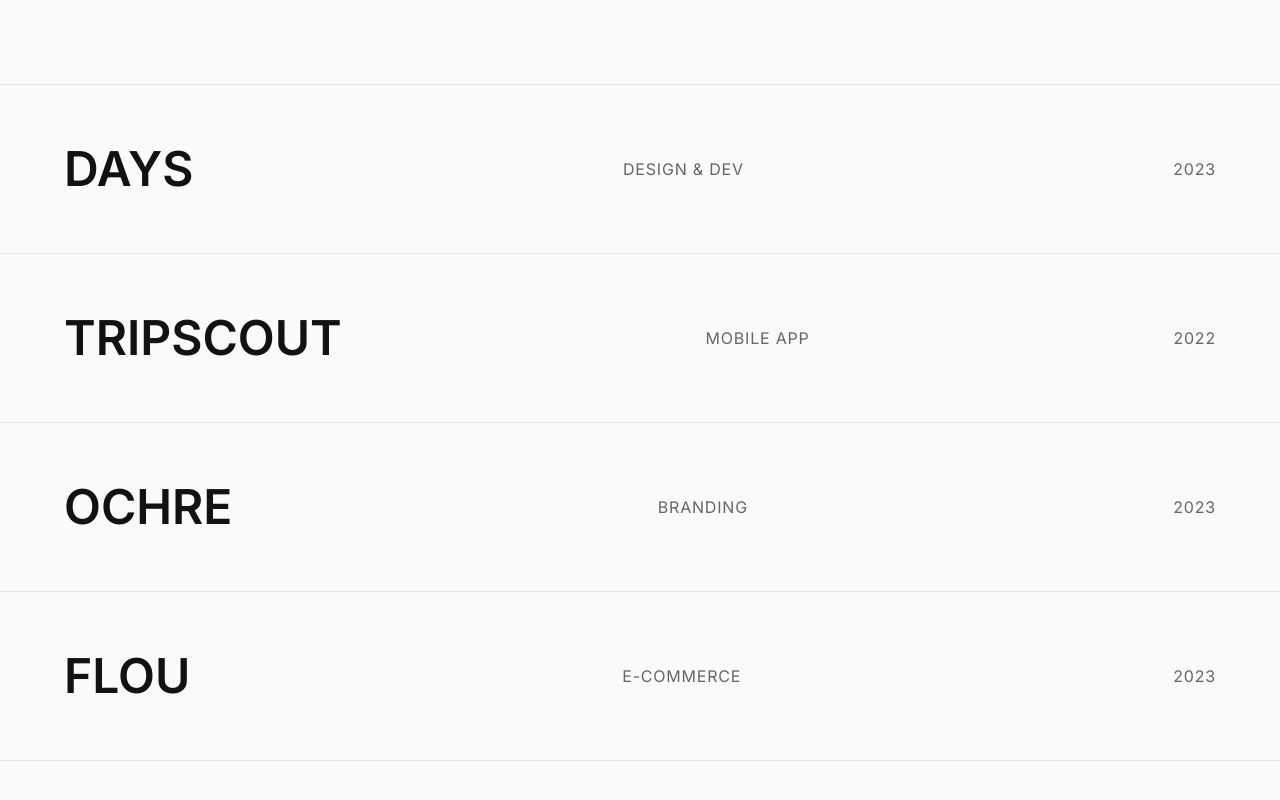
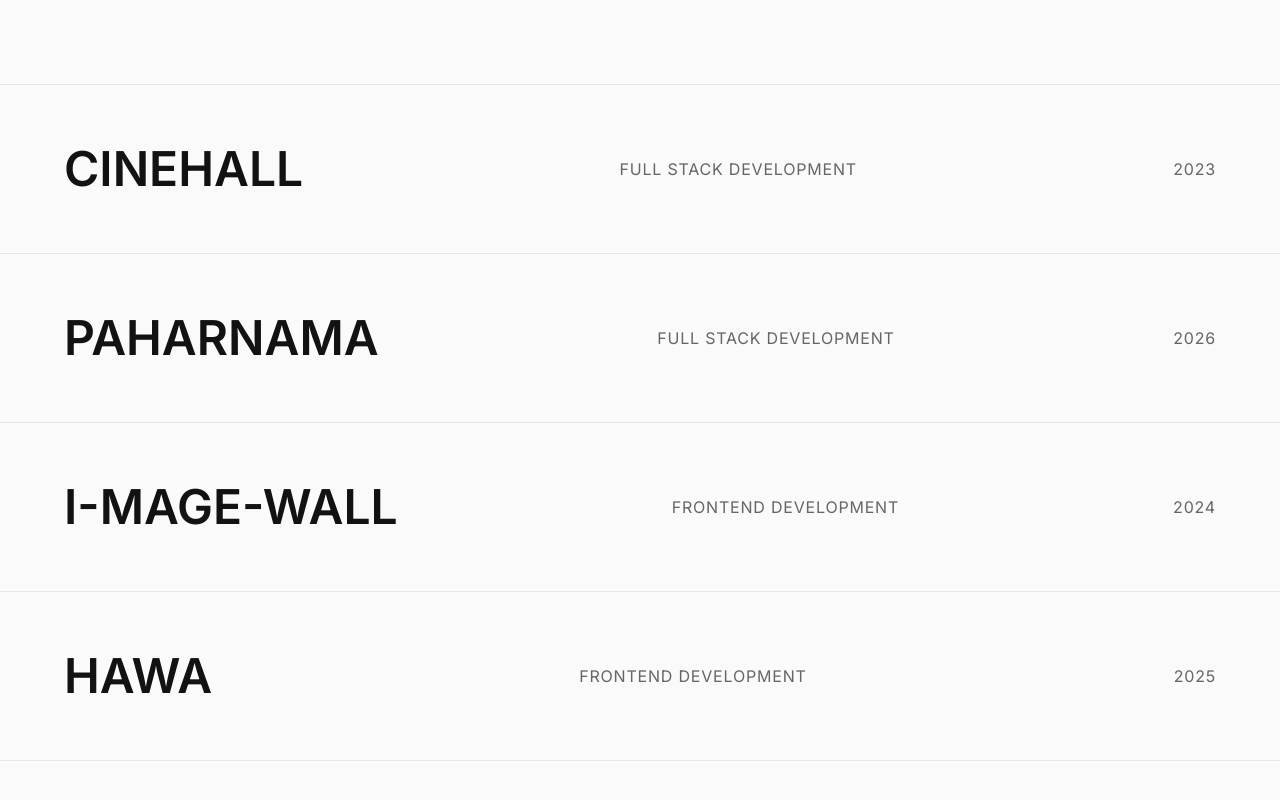
Before and after one commit to d33pto3/portfolio, a React (Vite) app: page / in a window 1280 px wide. Shown: the part 460-1260 px from the top of the page. Built offline with nearby package versions, Linux system fonts and the light colour scheme.

Commit message:
project list update

```diff
--- a/src/data/projects.ts
+++ b/src/data/projects.ts
@@ -8,32 +8,34 @@
 
 export const projects: Project[] = [
   {
-    id: 'days',
-    title: 'DAYS',
-    category: 'Design & Dev',
-    year: '2023',
-    // Using simple placeholders as requested for now
-    image: 'https://images.unsplash.com/photo-1600607686527-6fb886090705?q=80&w=2700&auto=format&fit=crop'
+    id: "cinehall",
+    title: "CINEHALL",
+    category: "Full Stack Development",
+    year: "2023",
+    image: "./cinehall.png",
   },
   {
-    id: 'tripscout',
-    title: 'TRIPSCOUT',
-    category: 'Mobile App',
-    year: '2022',
-    image: 'https://images.unsplash.com/photo-1507608616759-54f48f0af0ee?q=80&w=2700&auto=format&fit=crop'
+    id: "paharnama",
+    title: "PAHARNAMA",
+    category: "Full Stack Development",
+    year: "2026",
+    image:
+      "https://images.unsplash.com/photo-1507608616759-54f48f0af0ee?q=80&w=2700&auto=format&fit=crop",
   },
   {
-    id: 'ochre',
-    title: 'OCHRE',
-    category: 'Branding',
-    year: '2023',
-    image: 'https://images.unsplash.com/photo-1618005182384-a83a8bd57fbe?q=80&w=2564&auto=format&fit=crop'
+    id: "imagewall",
+    title: "I-MAGE-WALL",
+    category: "Frontend Development",
+    year: "2024",
+    image:
+      "https://images.unsplash.com/photo-1618005182384-a83a8bd57fbe?q=80&w=2564&auto=format&fit=crop",
   },
   {
-    id: 'flou',
-    title: 'FLOU',
-    category: 'E-commerce',
-    year: '2023',
-    image: 'https://images.unsplash.com/photo-1441986300917-64674bd600d8?q=80&w=2700&auto=format&fit=crop'
-  }
+    id: "hawa",
+    title: "HAWA",
+    category: "Frontend Development",
+    year: "2025",
+    image:
+      "https://images.unsplash.com/photo-1441986300917-64674bd600d8?q=80&w=2700&auto=format&fit=crop",
+  },
 ];
```
Also changed, not shown: src/components/home/ProjectList.css (+5 -2 lines), 1 other file (tests, documents, lock files or other folders).
